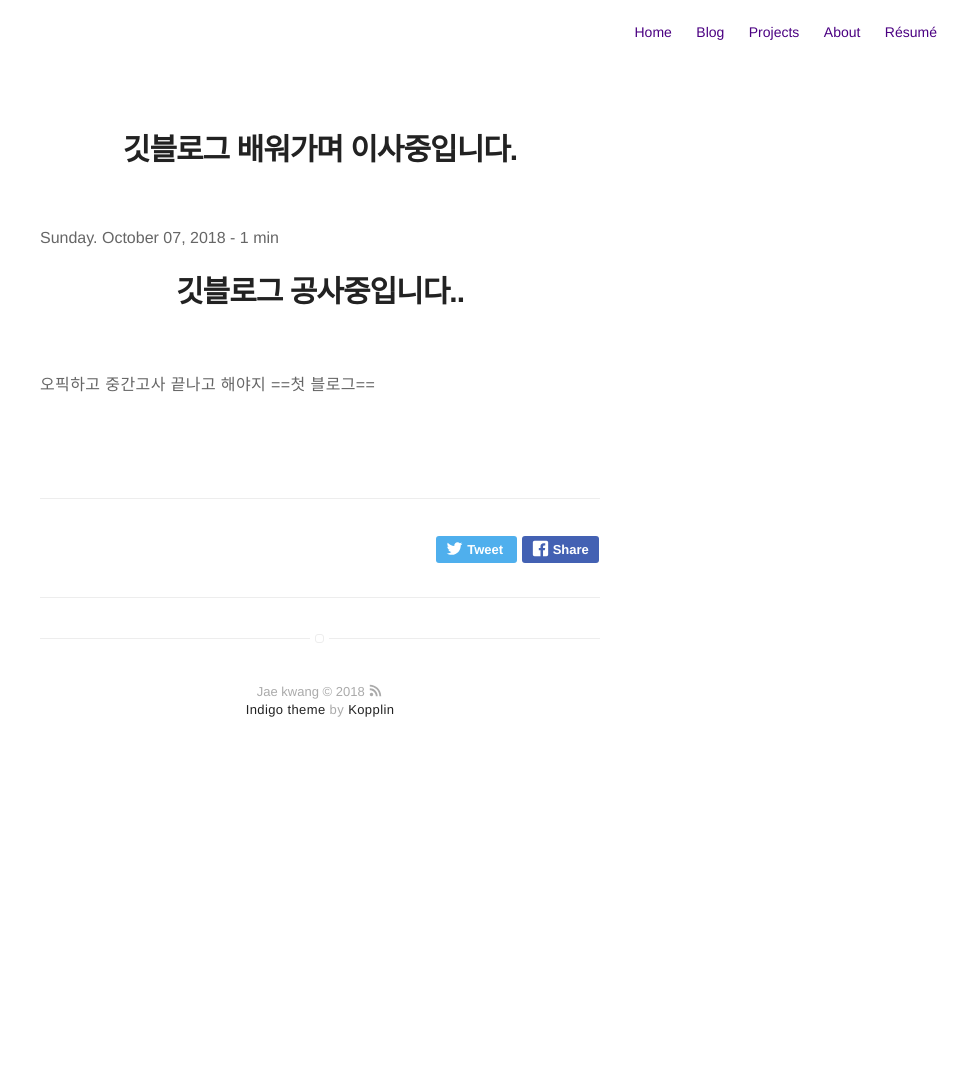
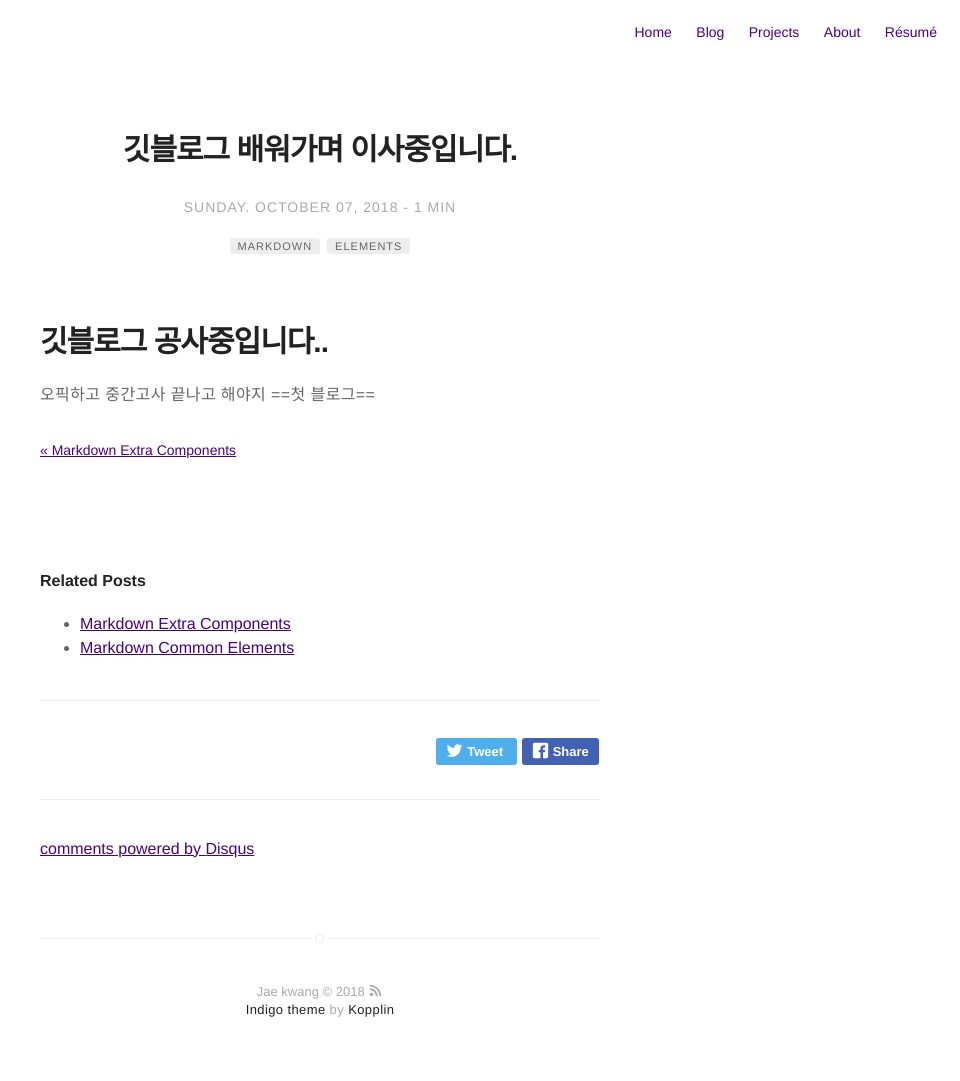
Before and after one commit to anjaekwang/anjaekwang.github.io, a Jekyll site: the page built from _posts/2018-10-07-공사중입니다.md, in a window 1280 px wide. Shown: the whole page, without its empty margins (320-1280 px from the left). Built offline with Jekyll 4.4.1, drawn with Linux system fonts in a browser that asks for light colours; comment, search, counter and statistics services are not loaded; before the commit the page ends 900 px from its top, so only the background shows below that.

Commit message:
첫블로그 안올라가져서 다시해보기

```diff
--- a/_posts/2018-10-07-공사중입니다.md
+++ b/_posts/2018-10-07-공사중입니다.md
@@ -2,6 +2,12 @@
 title: "깃블로그 배워가며 이사중입니다."
 layout: post
 date: 2018-10-07 20:27
+tag:
+- markdown
+- elements
+category: blog
+author: jaekwang
+description: Markdown summary with different options
 ---
 
 # 깃블로그 공사중입니다..
```
